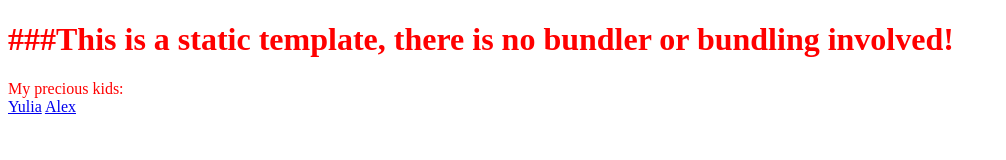
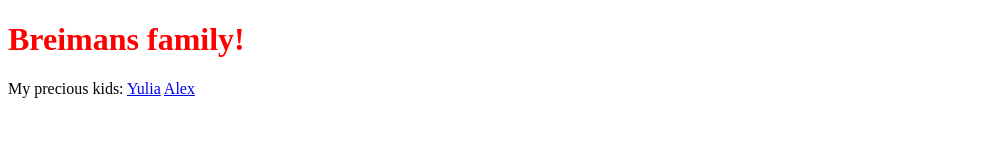
Before and after one commit to goldiedust/codesandbox-test, a website: page index.html in a window 1280 px wide. Shown: the whole page, without its empty margins (0-1006 px from the left). Drawn offline with Linux system fonts and the light colour scheme.

Commit message:
move the files

```diff
--- a/common.css
+++ b/common.css
@@ -1,8 +1,5 @@
 div{
-  border-style:solid;
-  border:10px;
-  border-color: green;
-  color:red;
+  display: inline;
 }
 
 h1{
--- a/index.html
+++ b/index.html
@@ -9,10 +9,10 @@
   </head>
   <body>
     <h1>
-      ###This is a static template, there is no bundler or bundling involved!
+      Breimans family!
     </h1>
     <div>My precious kids:</div>
-    <a href="Yulia.html">Yulia</a>
-    <a href="Alex.html">Alex</a>
+    <a href="Breiman/Yulia/Yulia.html">Yulia</a>
+    <a href="Breiman/Alex/Alex.html">Alex</a>
   </body>
 </html>
```
Also changed, not shown: Breiman/Alex/Alex.html (renamed from Alex.html), Breiman/Yulia/Yulia.html (renamed from Yulia.html).
